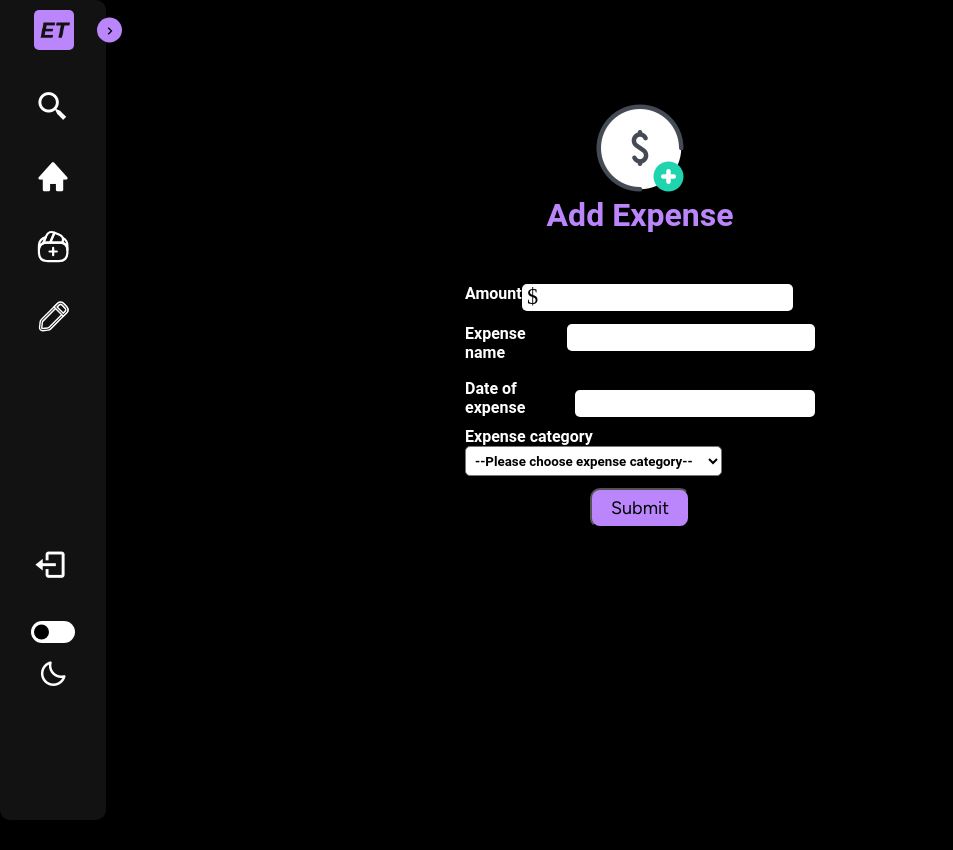
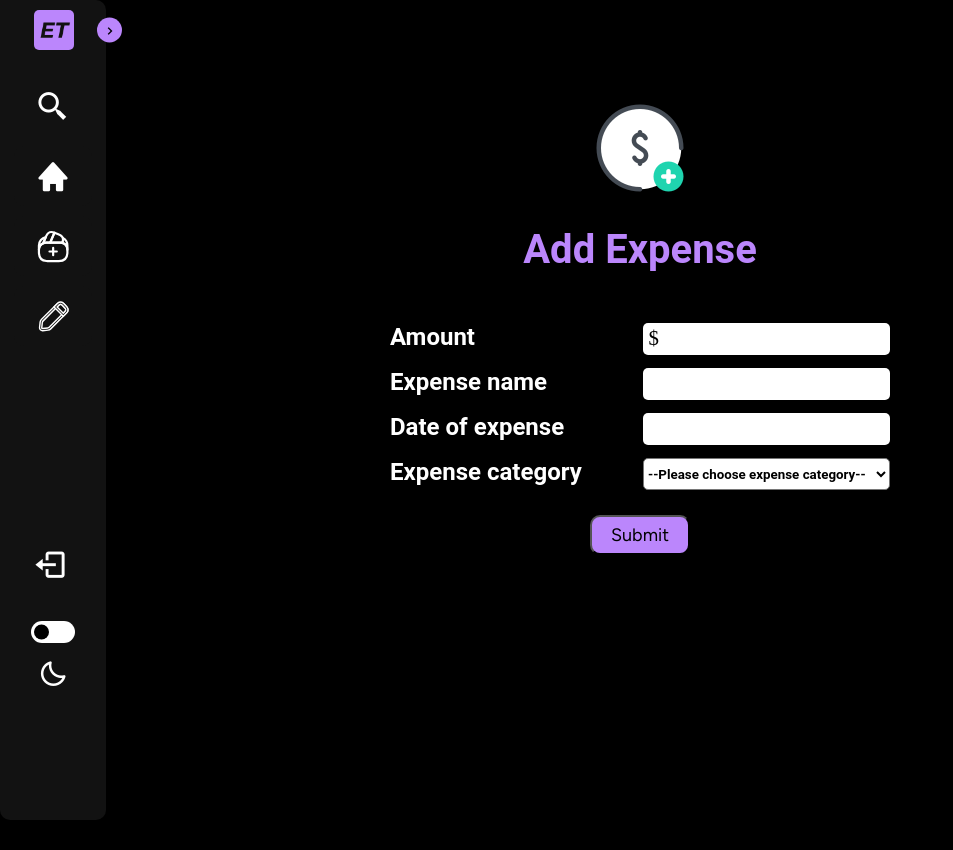
Before and after one commit to Paulq02/aug-expense-app, a Flask app: page /add_expense/ in a window 1280 px wide. Shown: the part 60-910 px from the top of the page, without its empty margins (0-953 px from the left). Run offline with Flask 3, Linux system fonts and the light colour scheme; the visitor is signed in with stand-in values (Sample User, id 1); some libraries are stand-ins or nearby versions.

Commit message:
styled add expense form

```diff
--- a/static/styles.css
+++ b/static/styles.css
@@ -674,8 +674,9 @@ body.light .close.sidebar .light-span {
 
 h1 {
   font-family: "Roboto", sans-serif;
-  font-weight: 700;
-  font-style: normal;
+  font-weight: 750;
+  font-style: normal;
+  font-size: 2.5rem;
 }
 
 .second_main_container {
@@ -683,7 +684,7 @@ h1 {
   border-radius: 5px;
   display: flex;
   justify-content: center;
-  width: 45%;
+  width: 60%;
   height: 530px;
 }
 
@@ -694,6 +695,7 @@ h1 {
   color: #fff;
   background-color: #000000;
   height: 350px;
+  width: 100%;
 }
 
 body.light .header_container h1 {
@@ -705,13 +707,16 @@ body.light .header_container h1 {
   margin-bottom: 50px;
   color: #bb86fc;
 }
+.header_container img {
+  margin-bottom: 30px;
+}
 
 .add-expense-header-icon {
   height: 180px;
   width: 180px;
 }
 .form-container {
-  width: 400px;
+  width: 100%;
   display: flex;
   justify-content: center;
 }
@@ -719,26 +724,31 @@ body.light .header_container h1 {
   display: flex;
   flex-direction: column;
   background-color: #000000;
-  width: 350px;
-}
-
-.amount-form-container,
-.name-form-container {
+  width: 500px;
+}
+
+.add-expense-form input:focus {
+  outline: none;
+  border: #bb86fc solid 3px;
+}
+
+.add-amount-container,
+.add-name-container,
+.add-date-container,
+.add-category-container {
   height: 40px;
   display: flex;
-}
-
+  justify-content: space-between;
+  align-content: center;
+  margin-bottom: 5px;
+}
+
+/*
 .amount-form-container input {
   border-top-left-radius: 0;
   border-bottom-left-radius: 0;
 }
-
-#amount:focus {
-  outline: none;
-}
-.span-input-container {
-  display: flex;
-}
+  */
 
 label {
   /*
@@ -750,52 +760,54 @@ label {
   font-style: normal;
   justify-content: space-between;
   margin-bottom: 10px;
+  font-size: 1.5rem;
   /*
   margin-left: 30px;
   */
 }
 
-.money-symbol-span {
-  background-color: #ffffff;
-  color: #000000;
-  font-size: 1.4rem;
-  padding-left: 5px;
-  height: 27px;
-  border-radius: 5px;
-  width: 12px;
-  text-align: center;
-  border-top-right-radius: 0;
-  border-bottom-right-radius: 0;
-}
-
+#amount {
+  padding-left: 20px;
+  width: 227px;
+}
 body.light label {
   color: #000000;
   font-family: "Roboto", sans-serif;
   font-weight: 700;
   font-style: normal;
 }
-
+.money-symbol-icon-div::before {
+  content: "$";
+  color: #000000;
+  font-size: 1.3rem;
+  position: relative;
+  left: 20px;
+}
 input {
-  /*
-  margin-left: 20px;
-  */
-  height: 25px;
-
-  width: 250px;
+  height: 30px;
+
   border-radius: 5px;
   font-size: large;
-  border: 0;
+  border: 2px;
+  width: 247px;
+  padding-left: 0;
+  padding-right: 0;
 }
 
 #select-category {
-  width: 257px;
-  height: 30px;
-  padding: 1px 5px;
+  width: 247px;
+  height: 32px;
+
   border-radius: 5px;
   font-family: "Roboto", sans-serif;
   font-weight: 700;
   font-style: normal;
   background-color: #ffffff;
+}
+
+#select-category:focus {
+  outline: none;
+  border: #bb86fc solid 3px;
 }
 
 #select-category option {
--- a/templates/add_expense.html
+++ b/templates/add_expense.html
@@ -225,10 +225,10 @@
               action="{{ url_for('submit_expense') }}"
               class="add-expense-form"
             >
-              <div class="amount-form-container">
-                <label for="amount" name="amount" id="amount">Amount </label>
-                <div class="span-input-container">
-                  <span class="money-symbol-span"> $</span>
+              <div class="add-amount-container">
+                <label for="amount" name="amount">Amount </label>
+                <div class="main-money-symbol-input-container">
+                  <div class="money-symbol-icon-div">
                     <input
                       type="number"
                       name="amount"
@@ -238,7 +238,8 @@
                     />
                   </div>
                 </div>
-              <div class="name-form-container">
+              </div>
+              <div class="add-name-container">
                 <label for="expense" id="expense">Expense name</label>
                 <input
                   type="text"
@@ -248,7 +249,7 @@
                   required
                 />
               </div>
-              <div class="date-form-container">
+              <div class="add-date-container">
                 <label for="date"> Date of expense</label>
                 <input
                   type="text"
@@ -257,7 +258,7 @@
                   autocomplete="off"
                 />
               </div>
-              <div class="category-container">
+              <div class="add-category-container">
                 <label for="select-category">Expense category</label>
                 <select name="category" id="select-category">
                   <option value="">--Please choose expense category--</option>
```
Also changed, not shown: static/old.css (added, +24 -0 lines), static/script.js (+12 -0 lines), 1 other file. Lines whose indentation alone changed are shown as unchanged.
